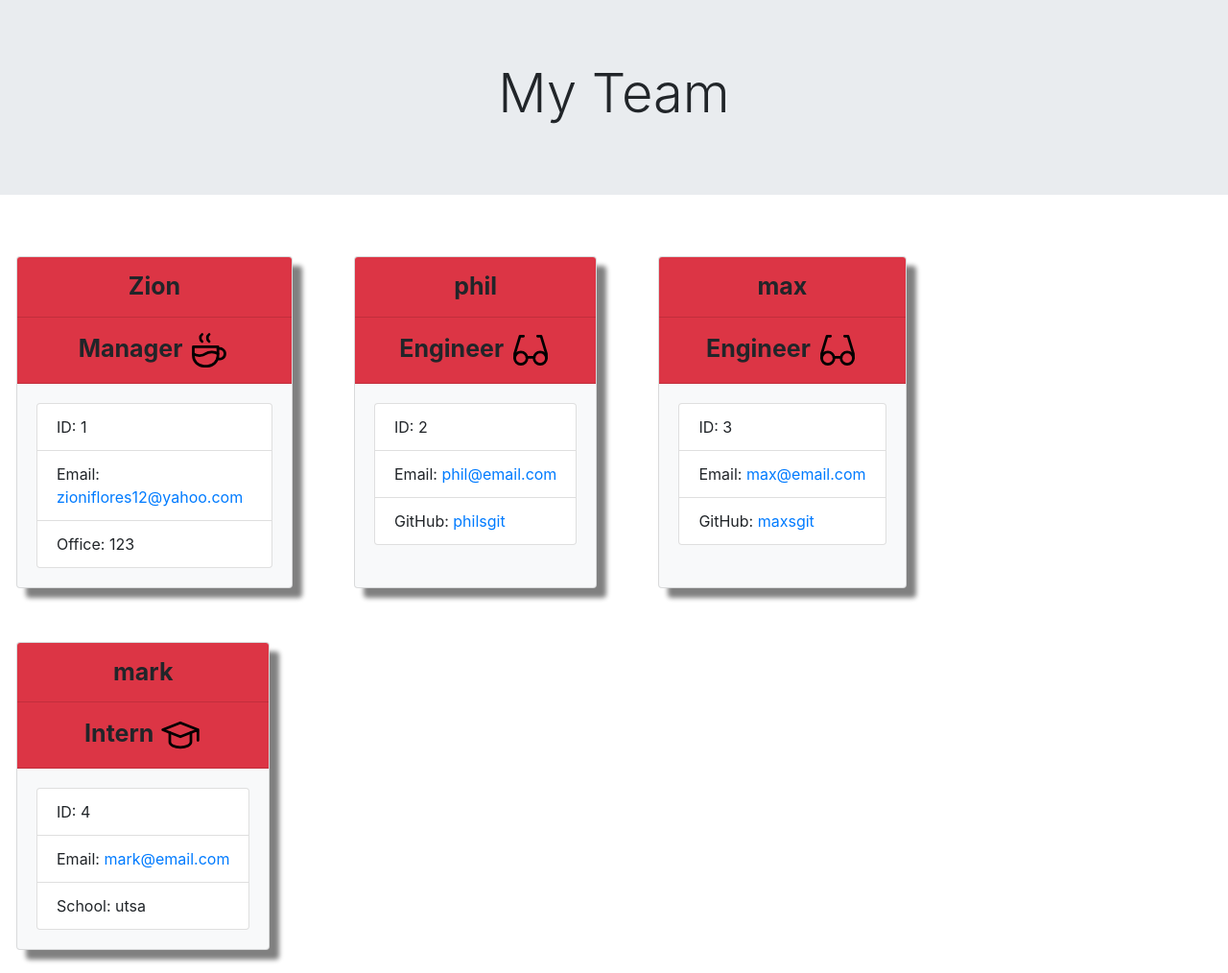
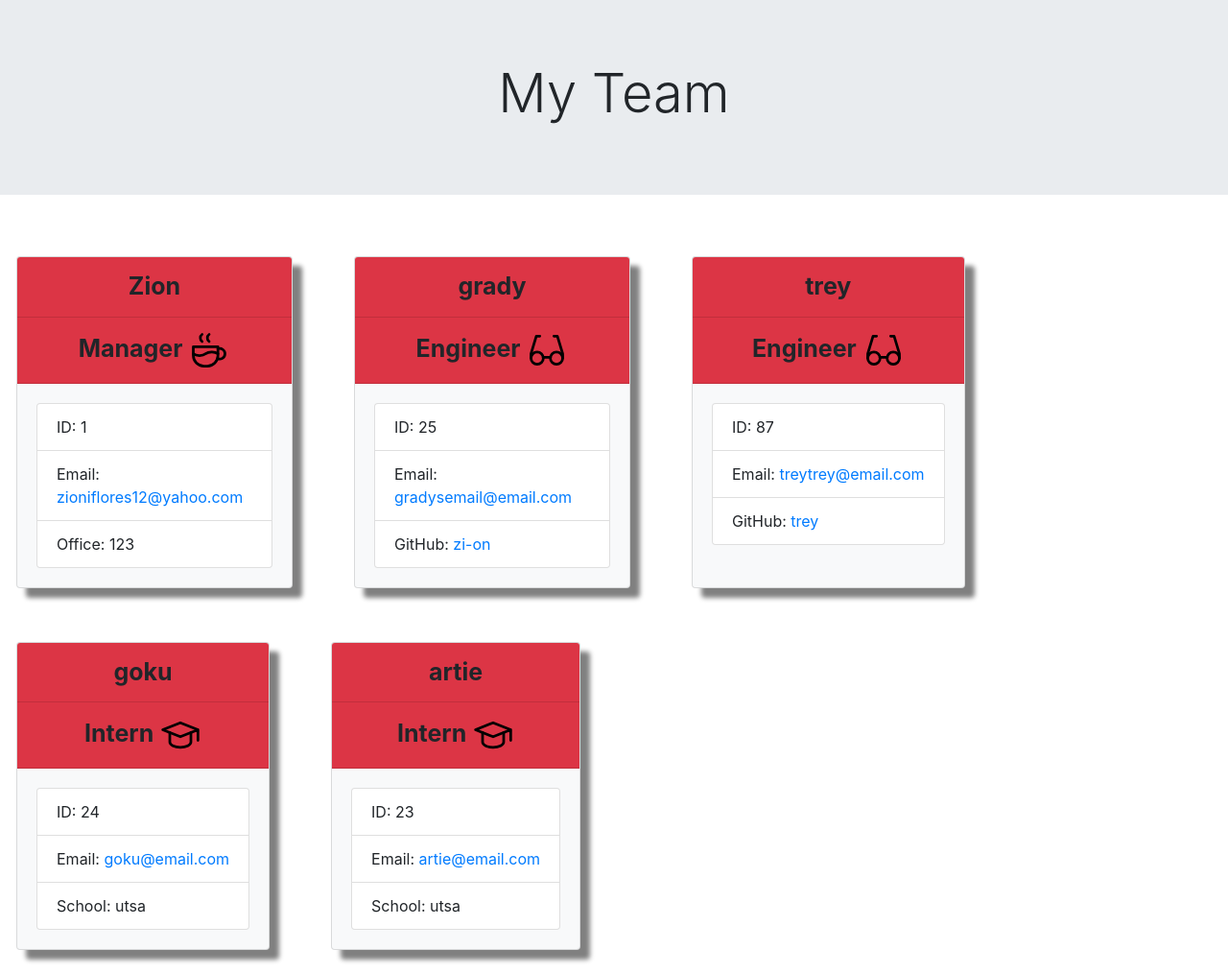
Before and after one commit to Zi-on/Team-Profile-Gen, a website: page index.html in a window 1280 px wide. Shown: the whole page at 96% size. Drawn offline with nearby package versions, Linux system fonts and the light colour scheme.

Commit message:
added pictures folder with screenshot of example site, updated readme

```diff
--- a/index.html
+++ b/index.html
@@ -37,7 +37,7 @@
     </div>
 
     <div class="card bg-light mb-4" style="max-width: 18rem;">
-    <div class="card-header bg-danger">phil</div>
+    <div class="card-header bg-danger">grady</div>
     <div class="card-header bg-danger">Engineer <svg xmlns="http://www.w3.org/2000/svg" class="icon icon-tabler icon-tabler-eyeglass-2" width="44" height="44" viewBox="0 0 24 24" stroke-width="1.5" stroke="#000000" fill="none" stroke-linecap="round" stroke-linejoin="round">
     <path stroke="none" d="M0 0h24v24H0z" fill="none"/>
     <path d="M8 4h-2l-3 10v2.5" />
@@ -48,15 +48,15 @@
   </svg></div>
     <div class="card-body">
     <div class="list-group">
-        <li class="list-group-item">ID: 2</li>
-        <li class="list-group-item">Email: <a href="mailto:phil@email.com">phil@email.com</a> </li>
-        <li class="list-group-item">GitHub: <a href="https://github.com/philsgit">philsgit</a></li>
+        <li class="list-group-item">ID: 25</li>
+        <li class="list-group-item">Email: <a href="mailto:gradysemail@email.com">gradysemail@email.com</a> </li>
+        <li class="list-group-item">GitHub: <a href="https://github.com/zi-on">zi-on</a></li>
     </div>
     </div>
 </div>
 
     <div class="card bg-light mb-4" style="max-width: 18rem;">
-    <div class="card-header bg-danger">max</div>
+    <div class="card-header bg-danger">trey</div>
     <div class="card-header bg-danger">Engineer <svg xmlns="http://www.w3.org/2000/svg" class="icon icon-tabler icon-tabler-eyeglass-2" width="44" height="44" viewBox="0 0 24 24" stroke-width="1.5" stroke="#000000" fill="none" stroke-linecap="round" stroke-linejoin="round">
     <path stroke="none" d="M0 0h24v24H0z" fill="none"/>
     <path d="M8 4h-2l-3 10v2.5" />
@@ -67,15 +67,15 @@
   </svg></div>
     <div class="card-body">
     <div class="list-group">
-        <li class="list-group-item">ID: 3</li>
-        <li class="list-group-item">Email: <a href="mailto:max@email.com">max@email.com</a> </li>
-        <li class="list-group-item">GitHub: <a href="https://github.com/maxsgit">maxsgit</a></li>
+        <li class="list-group-item">ID: 87</li>
+        <li class="list-group-item">Email: <a href="mailto:treytrey@email.com">treytrey@email.com</a> </li>
+        <li class="list-group-item">GitHub: <a href="https://github.com/trey">trey</a></li>
     </div>
     </div>
 </div>
 
     <div class="card bg-light mb-4" style="max-width: 18rem;">
-    <div class="card-header bg-danger">mark</div>
+    <div class="card-header bg-danger">goku</div>
     <div class="card-header bg-danger">Intern <svg xmlns="http://www.w3.org/2000/svg" class="icon icon-tabler icon-tabler-school" width="44" height="44" viewBox="0 0 24 24" stroke-width="1.5" stroke="#000000" fill="none" stroke-linecap="round" stroke-linejoin="round">
     <path stroke="none" d="M0 0h24v24H0z" fill="none"/>
     <path d="M22 9l-10 -4l-10 4l10 4l10 -4v6" />
@@ -83,8 +83,24 @@
   </svg></div>
     <div class="card-body">
     <div class="list-group">
-        <li class="list-group-item">ID: 4</li>
-        <li class="list-group-item">Email: <a href="mailto:mark@email.com">mark@email.com</a></li>
+        <li class="list-group-item">ID: 24</li>
+        <li class="list-group-item">Email: <a href="mailto:goku@email.com">goku@email.com</a></li>
+        <li class="list-group-item">School: utsa</li>
+    </div>
+    </div>
+</div>
+
+    <div class="card bg-light mb-4" style="max-width: 18rem;">
+    <div class="card-header bg-danger">artie</div>
+    <div class="card-header bg-danger">Intern <svg xmlns="http://www.w3.org/2000/svg" class="icon icon-tabler icon-tabler-school" width="44" height="44" viewBox="0 0 24 24" stroke-width="1.5" stroke="#000000" fill="none" stroke-linecap="round" stroke-linejoin="round">
+    <path stroke="none" d="M0 0h24v24H0z" fill="none"/>
+    <path d="M22 9l-10 -4l-10 4l10 4l10 -4v6" />
+    <path d="M6 10.6v5.4a6 3 0 0 0 12 0v-5.4" />
+  </svg></div>
+    <div class="card-body">
+    <div class="list-group">
+        <li class="list-group-item">ID: 23</li>
+        <li class="list-group-item">Email: <a href="mailto:artie@email.com">artie@email.com</a></li>
         <li class="list-group-item">School: utsa</li>
     </div>
     </div>
```
Also changed, not shown: README.md, pictures/team-pro-gen.png (added), 1 other file.
